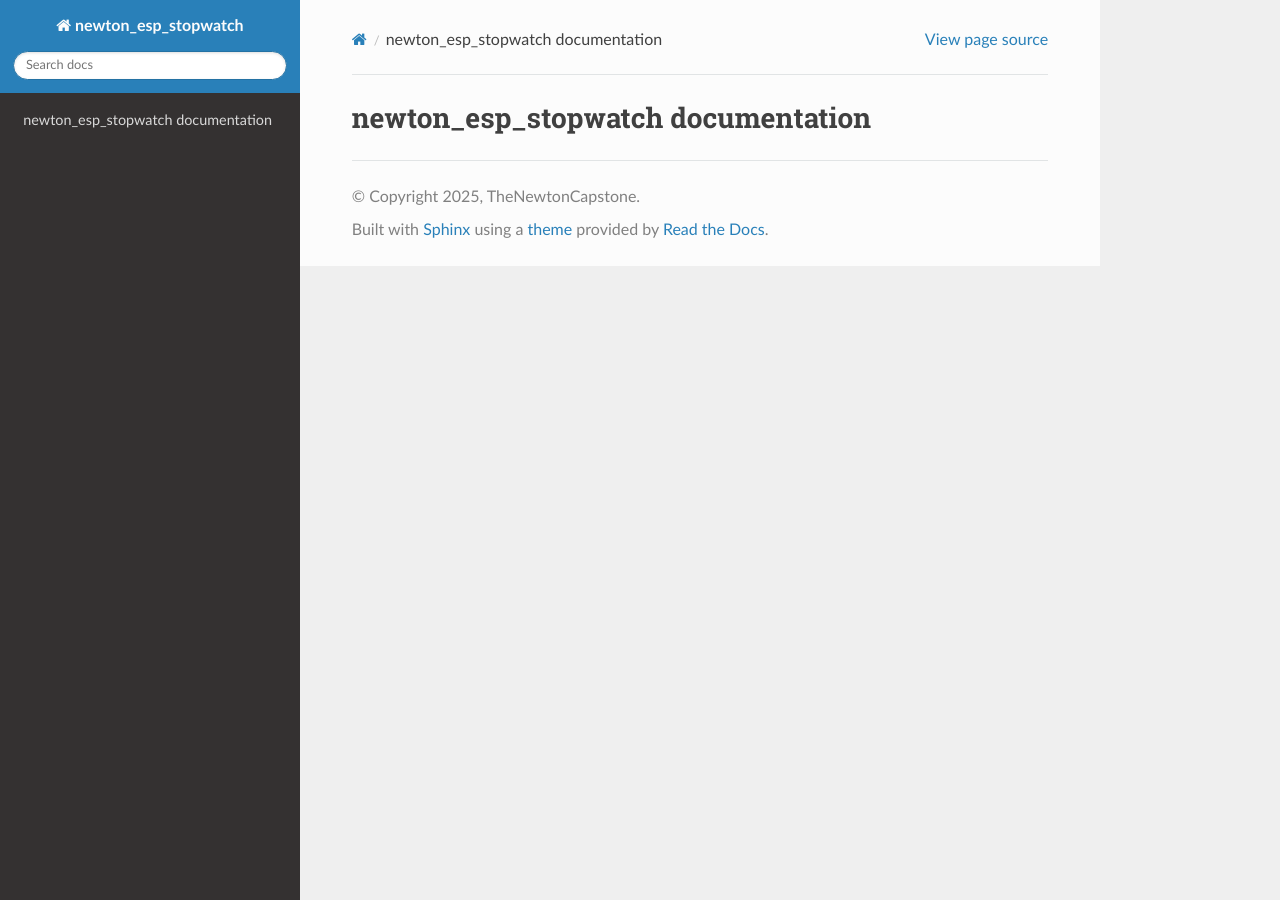
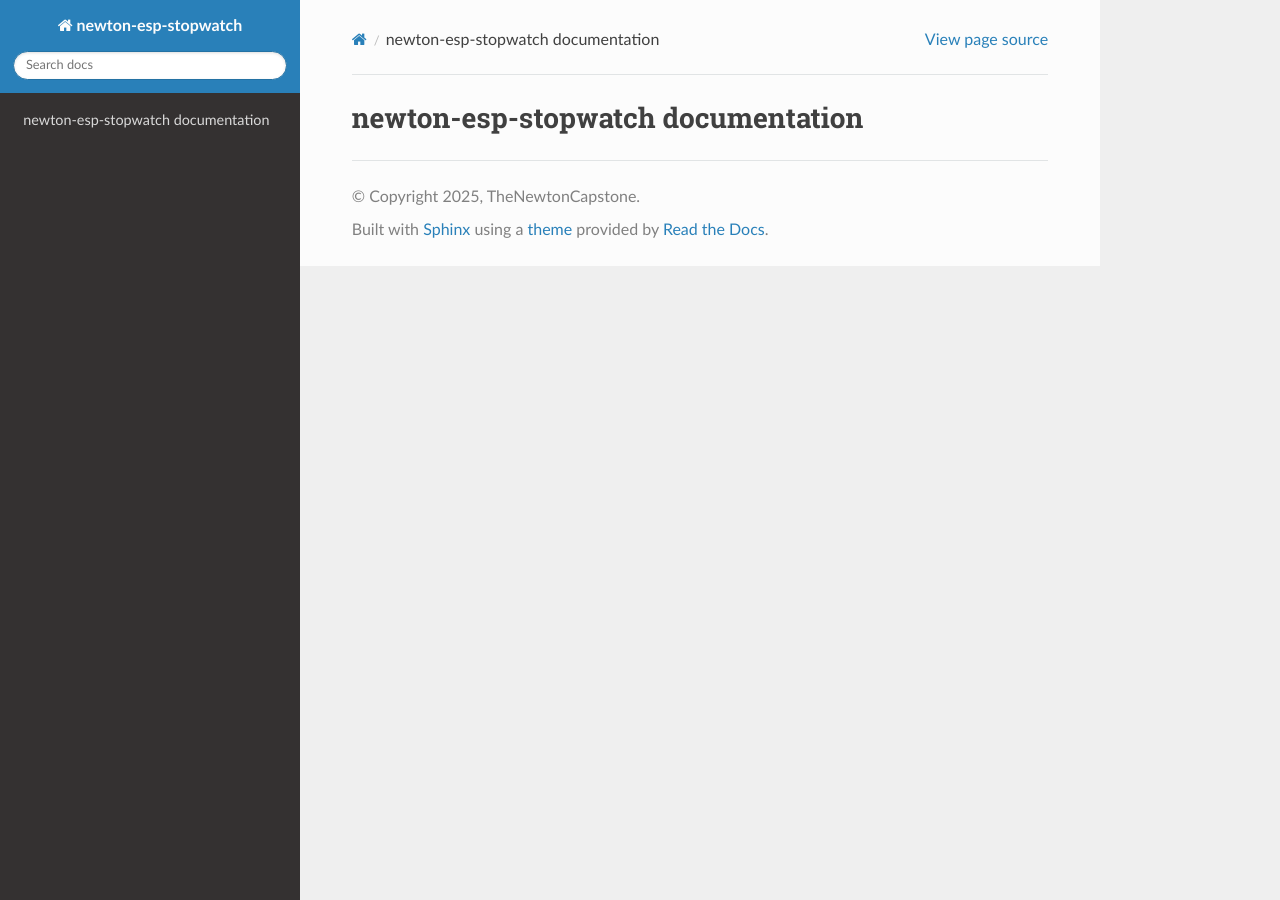
Before and after one commit to TheNewtonCapstone/newton-esp-stopwatch, a Sphinx documentation site: the page built from docs/index.rst, in a window 1280 px wide. Built offline with Sphinx 7.4.7 and the Read the Docs theme 3.1.0, drawn with Linux system fonts in a browser that asks for light colours.

```diff
--- a/docs/conf.py
+++ b/docs/conf.py
@@ -6,7 +6,7 @@
 # -- Project information -----------------------------------------------------
 # https://www.sphinx-doc.org/en/master/usage/configuration.html#project-information
 
-project = 'newton_esp_stopwatch'
+project = 'newton-esp-stopwatch'
 copyright = '2025, TheNewtonCapstone'
 author = 'TheNewtonCapstone'
 
@@ -23,8 +23,8 @@ extensions = [
     'breathe'
 ]
 
-breathe_projects = { "newton_esp_stopwatch": "doxygen/xml" }
-breathe_default_project = "newton_esp_stopwatch"
+breathe_projects = { "newton-esp-stopwatch": "doxygen/xml" }
+breathe_default_project = "newton-esp-stopwatch"
 
 
 import subprocess
--- a/docs/generate_rst.py
+++ b/docs/generate_rst.py
@@ -6,7 +6,7 @@ template = """
 {header_separator}
 
 .. doxygenfile:: {filepath}
-   :project: newton_esp_stopwatch
+   :project: newton-esp-stopwatch
 """
 
 def ensure_dir(file_path):
--- a/docs/index.rst
+++ b/docs/index.rst
@@ -1,9 +1,9 @@
-.. newton_esp_stopwatch documentation master file, created by
+.. newton-esp-stopwatch documentation master file, created by
    sphinx-quickstart on Tue Jan  7 02:24:47 2025.
    You can adapt this file completely to your liking, but it should at least
    contain the root `toctree` directive.
 
-newton_esp_stopwatch documentation
+newton-esp-stopwatch documentation
 ==================================
 
 .. toctree::
```
Also changed, not shown: 1 other file.
